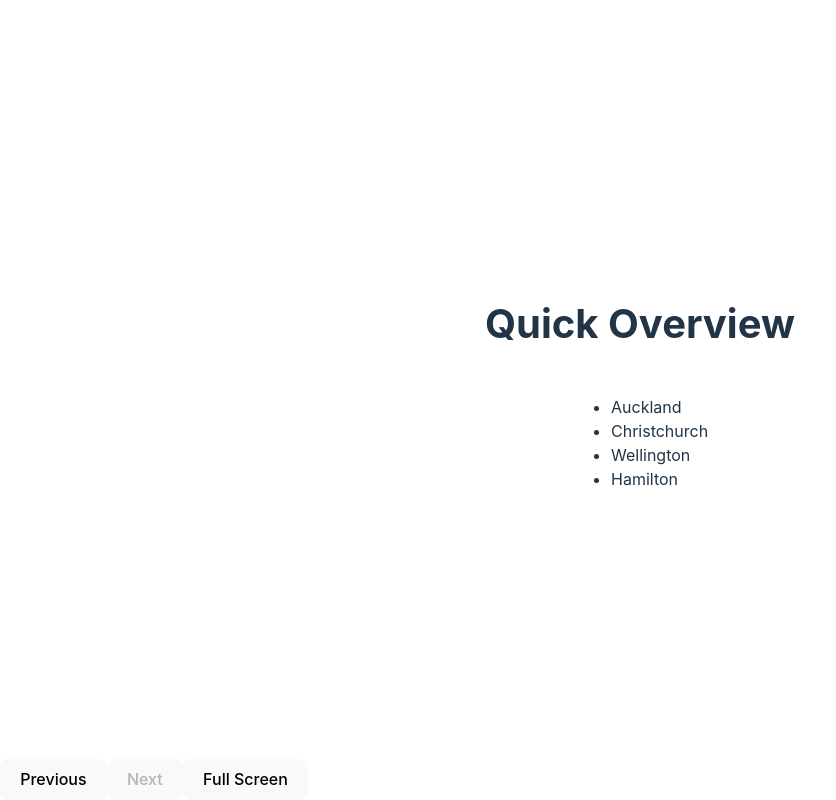
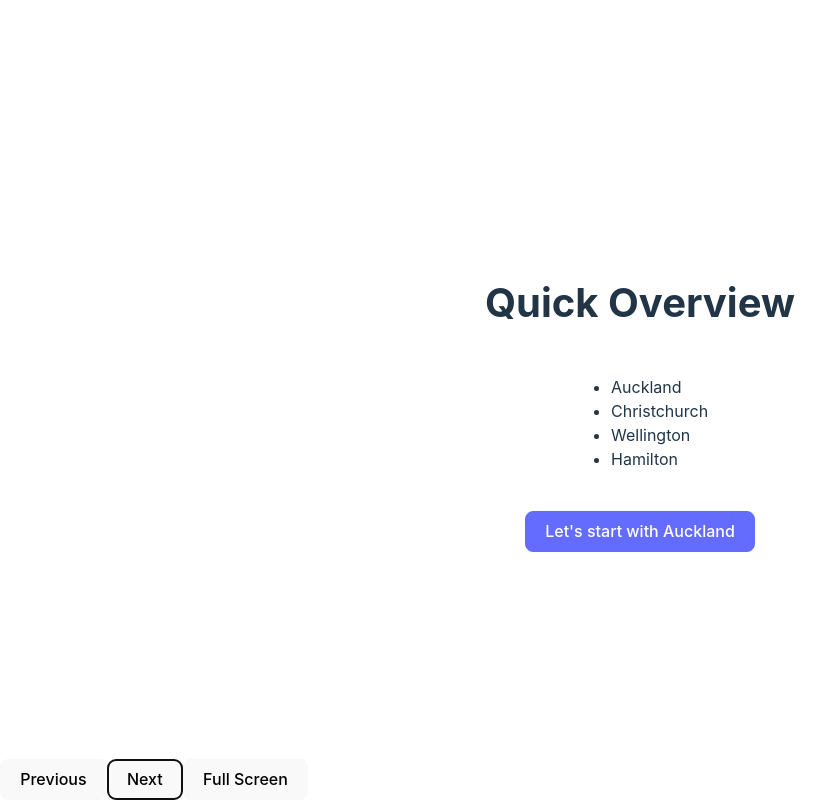
Before and after one commit to Jak2k/cities-in-new-zealand, a React (Vite) app: page / in a window 1280 px wide. Both pictures are taken after a click on the button "Next". Shown: the whole page, without its empty margins (0-836 px from the left). Built offline with nearby package versions, Linux system fonts and the light colour scheme.

Commit message:
add Auckland

```diff
--- a/src/App.tsx
+++ b/src/App.tsx
@@ -1,6 +1,7 @@
 import { useEffect, useState } from "react";
 import TitleSlide from "./slides/Title";
 import ToCSlide from "./slides/ToC";
+import Auckland from "./slides/Auckland";
 
 type Controls = {
   nextSlide: () => void;
@@ -17,7 +18,7 @@ export type SlideProps = {
 
 type Slide = (props: SlideProps) => JSX.Element;
 
-const slides: Slide[] = [TitleSlide, ToCSlide];
+const slides: Slide[] = [TitleSlide, ToCSlide, Auckland];
 
 function App() {
   const [currentSlide, setCurrentSlide] = useState(0);
--- /dev/null
+++ b/src/components/CtaButton.tsx
@@ -0,0 +1,13 @@
+export default function CtaButton({
+  onClick,
+  label,
+}: {
+  onClick: () => void;
+  label: string;
+}) {
+  return (
+    <button className="cta" onClick={onClick}>
+      {label}
+    </button>
+  );
+}
--- /dev/null
+++ b/src/slides/Auckland.tsx
@@ -0,0 +1,22 @@
+import { SlideProps } from "../App";
+import List from "../components/List";
+import Slide from "../components/Slide";
+
+export default function Auckland({ controls }: SlideProps) {
+  return (
+    <Slide>
+      <h2>Auckland</h2>
+      <p>
+        Auckland is a large metropolitan city in the North Island of New
+        Zealand.
+      </p>
+      <List
+        points={[
+          "Population: 1,440,300",
+          "Island: North Island",
+          "Settled by Europeans: 1840",
+        ]}
+      />
+    </Slide>
+  );
+}
--- a/src/slides/Title.tsx
+++ b/src/slides/Title.tsx
@@ -1,13 +1,12 @@
 import { SlideProps } from "../App";
+import CtaButton from "../components/CtaButton";
 import Slide from "../components/Slide";
 
 export default function TitleSlide({ controls }: SlideProps) {
   return (
     <Slide>
       <h1>Cities in New Zealand</h1>
-      <button className="cta" onClick={controls.nextSlide}>
-        Start
-      </button>
+      <CtaButton label="Start" onClick={controls.nextSlide} />
     </Slide>
   );
 }
--- a/src/slides/ToC.tsx
+++ b/src/slides/ToC.tsx
@@ -1,4 +1,5 @@
 import { SlideProps } from "../App";
+import CtaButton from "../components/CtaButton";
 import List from "../components/List";
 import Slide from "../components/Slide";
 
@@ -17,6 +18,10 @@ export default function ToCSlide({ controls }: SlideProps) {
           ]}
         />
       )}
+      <CtaButton
+        label="Let's start with Auckland"
+        onClick={controls.nextSlide}
+      />
     </Slide>
   );
 }
```
